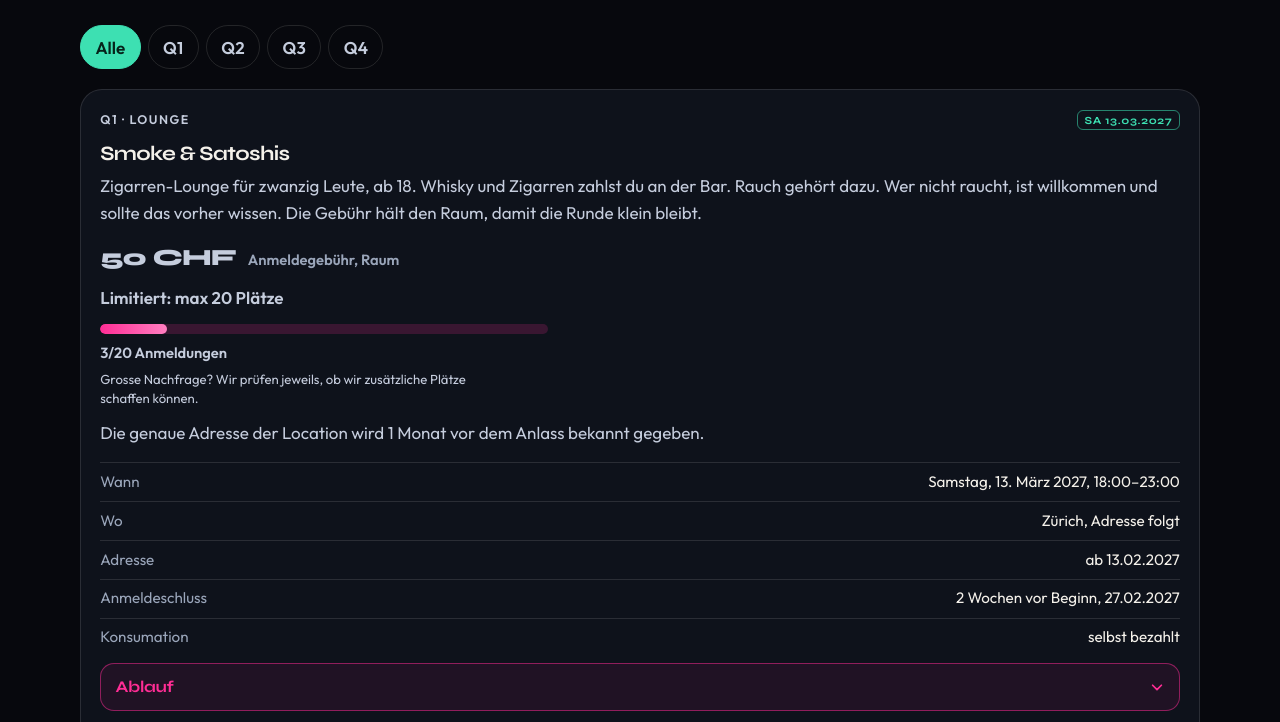
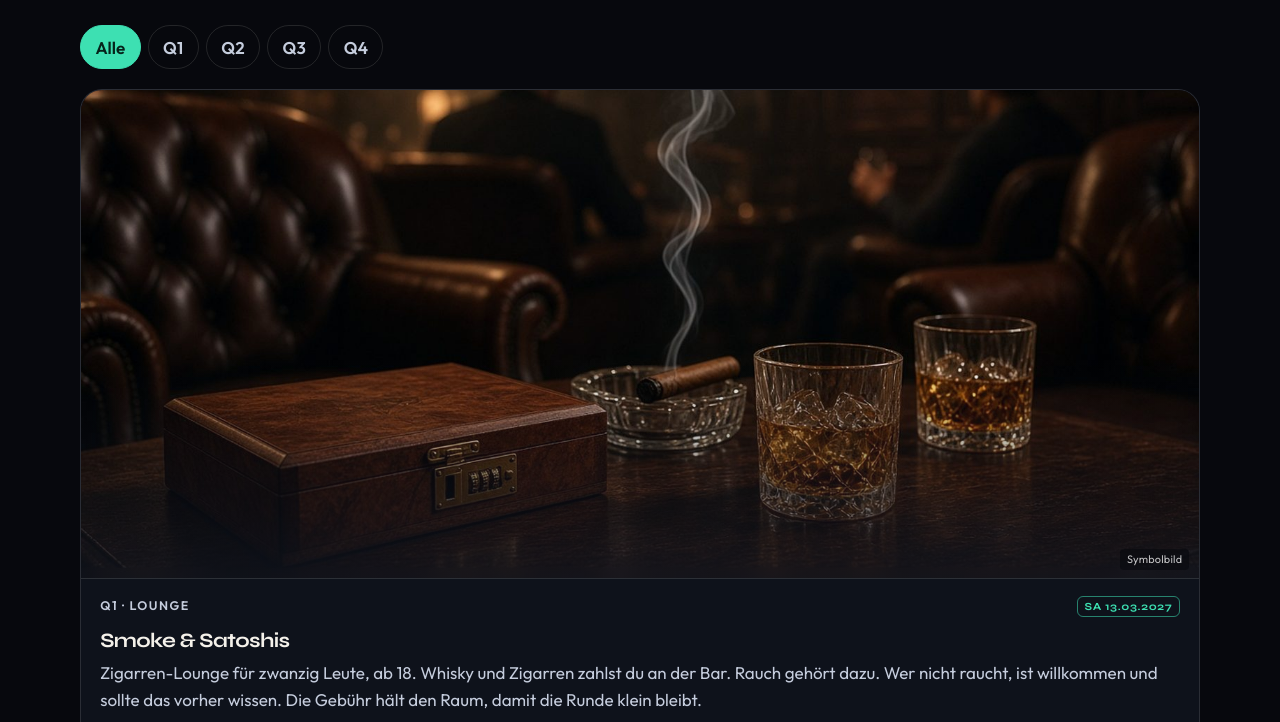
Before and after one commit to Migggii/cryptozuerich, a plain HTML site: page events.html in a window 1280 px wide. Shown: the part 1893-2615 px from the top of the page. Drawn offline with Linux system fonts and the light colour scheme.

Commit message:
Events: Symbolbilder für alle vier Events

```diff
--- a/css/styles.css
+++ b/css/styles.css
@@ -2094,3 +2094,56 @@ select:user-invalid {
   border: 1px dashed rgba(255, 45, 135, 0.35);
   border-radius: 16px;
 }
+
+/* Event-Bilder im Programm (events.html) */
+.event-media {
+  position: relative;
+  margin: -1.25rem -1.2rem 1.1rem;
+  overflow: hidden;
+  border-radius: calc(var(--radius) - 1px) calc(var(--radius) - 1px) 0 0;
+  border-bottom: 1px solid var(--line);
+  background: var(--bg-raise);
+  aspect-ratio: 16 / 9;
+}
+
+.event-media img {
+  display: block;
+  width: 100%;
+  height: 100%;
+  object-fit: cover;
+  object-position: center;
+}
+
+.event-media::after {
+  content: "";
+  position: absolute;
+  inset: 0;
+  pointer-events: none;
+  background: linear-gradient(180deg, rgba(7, 8, 13, 0) 55%, rgba(16, 20, 30, 0.75) 100%);
+}
+
+.event-media-note {
+  position: absolute;
+  right: 0.6rem;
+  bottom: 0.5rem;
+  z-index: 1;
+  margin: 0;
+  padding: 0.1rem 0.45rem;
+  font-size: 0.68rem;
+  letter-spacing: 0.02em;
+  color: rgba(255, 255, 255, 0.75);
+  background: rgba(7, 8, 13, 0.55);
+  border-radius: 4px;
+}
+
+@media (min-width: 700px) {
+  .event-media {
+    aspect-ratio: 16 / 7;
+  }
+}
+
+@media print {
+  .event-media {
+    display: none;
+  }
+}
--- a/events.html
+++ b/events.html
@@ -38,7 +38,7 @@
   <meta name="twitter:image" content="https://www.xn--cryptozrich-zhb.ch/assets/og-v2.png">
   <link rel="preload" href="/assets/fonts/syne-800.woff2" as="font" type="font/woff2" crossorigin="anonymous">
   <link rel="preload" href="/assets/fonts/outfit-400.woff2" as="font" type="font/woff2" crossorigin="anonymous">
-  <link rel="stylesheet" href="/css/styles.css">
+  <link rel="stylesheet" href="/css/styles.css?v=20261115">
 </head>
 <body>
   <a class="skip-link" href="#inhalt">Zum Inhalt</a>
@@ -191,6 +191,10 @@
         <p class="filter-status" data-filter-status role="status"></p>
         <div class="programme-list" id="programm-liste" role="tabpanel" aria-labelledby="tab-alle">
           <article class="event-card programme-card" id="smoke" data-event="smoke" data-quarter="q1" data-label="Smoke &amp; Satoshis" data-deadline="2027-02-27" data-start="2027-03-13T18:00:00+01:00" data-end="2027-03-13T23:00:00+01:00">
+            <figure class="event-media">
+              <img src="/assets/events/smoke.jpg" width="1600" height="900" loading="lazy" decoding="async" alt="Gedämpftes Licht in einer Zigarren-Lounge: Ledersessel, Whiskygläser und eine aufsteigende Rauchfahne über einer Holzbox">
+              <figcaption class="event-media-note">Symbolbild</figcaption>
+            </figure>
             <div class="event-card-top">
               <p class="tag">Q1 · Lounge</p>
               <p class="stamp is-set">Sa 13.03.2027</p>
@@ -238,6 +242,10 @@
           </article>
 
           <article class="event-card programme-card" id="summit" data-event="summit" data-quarter="q2" data-label="Summit &amp; Sats" data-deadline="2027-05-28" data-start="2027-06-11T18:00:00+02:00" data-end="2027-06-11T22:00:00+02:00">
+            <figure class="event-media">
+              <img src="/assets/events/summit.jpg" width="1600" height="900" loading="lazy" decoding="async" alt="Blick vom Uetliberg über Zürich und den See zum Sonnenuntergang, im Vordergrund ein gedeckter Tisch auf einer Terrasse">
+              <figcaption class="event-media-note">Symbolbild</figcaption>
+            </figure>
             <div class="event-card-top">
               <p class="tag">Q2 · Uetliberg</p>
               <p class="stamp is-set">Fr 11.06.2027</p>
@@ -288,6 +296,10 @@
           </article>
 
           <article class="event-card programme-card" id="slice" data-event="slice" data-quarter="q3" data-label="Slice &amp; Seed Phrase" data-deadline="2027-08-27" data-start="2027-09-10T19:00:00+02:00" data-end="2027-09-10T22:30:00+02:00">
+            <figure class="event-media">
+              <img src="/assets/events/slice.jpg" width="1600" height="900" loading="lazy" decoding="async" alt="Langer Tisch an einem italienischen Abend mit Pizza, Weingläsern und Kerzenlicht, Hände reichen sich Teller">
+              <figcaption class="event-media-note">Symbolbild</figcaption>
+            </figure>
             <div class="event-card-top">
               <p class="tag">Q3 · Italian</p>
               <p class="stamp is-set">Fr 10.09.2027</p>
@@ -335,6 +347,10 @@
           </article>
 
           <article class="event-card programme-card" id="genesis" data-event="genesis" data-quarter="q4" data-label="Genesis Block Night" data-deadline="2027-11-20" data-start="2027-12-04T18:00:00+01:00" data-end="2027-12-04T23:30:00+01:00">
+            <figure class="event-media">
+              <img src="/assets/events/genesis.jpg" width="1600" height="900" loading="lazy" decoding="async" alt="Festlich gedeckte Tafel zum Jahresabschluss mit Apéro-Gläsern, warmen Lichterketten und Winterstimmung">
+              <figcaption class="event-media-note">Symbolbild</figcaption>
+            </figure>
             <div class="event-card-top">
               <p class="tag">Q4 · Jahresabschluss</p>
               <p class="stamp is-allin">Alles inklusive</p>
```
Also changed, not shown: assets/events/genesis.jpg (added), assets/events/slice.jpg (added), assets/events/smoke.jpg (added), assets/events/summit.jpg (added).
